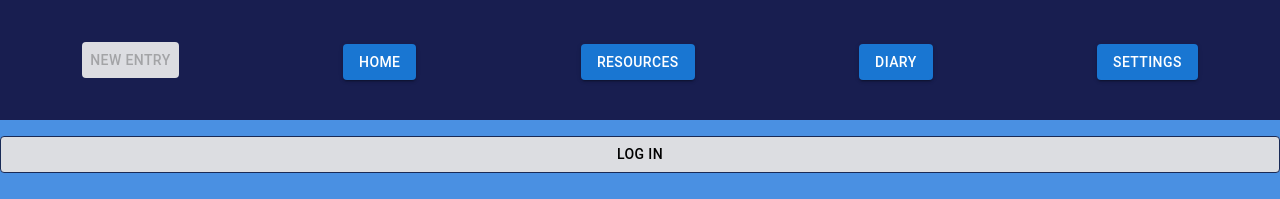
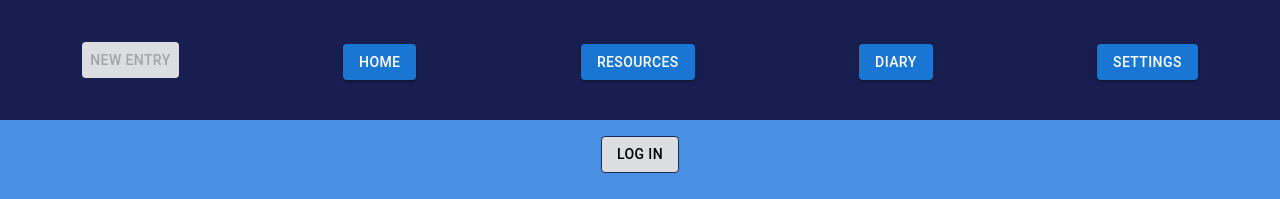
Before and after one commit to SchoolOfCode/w9_frontend-project-chris-angels, a React app: page / in a window 1280 px wide. Shown: the top 199 px of the page. Built offline with nearby package versions, Linux system fonts and the light colour scheme; no server answers.

Commit message:
added styling to login btn to match logout

```diff
--- a/src/components/App/App.css
+++ b/src/components/App/App.css
@@ -17,7 +17,8 @@
   justify-content: center;
   gap: 1rem;
 }
-#logoutBtn {
+#logoutBtn,
+#loginBtn {
   min-width: 4rem;
   margin: 0 auto;
 }
```
